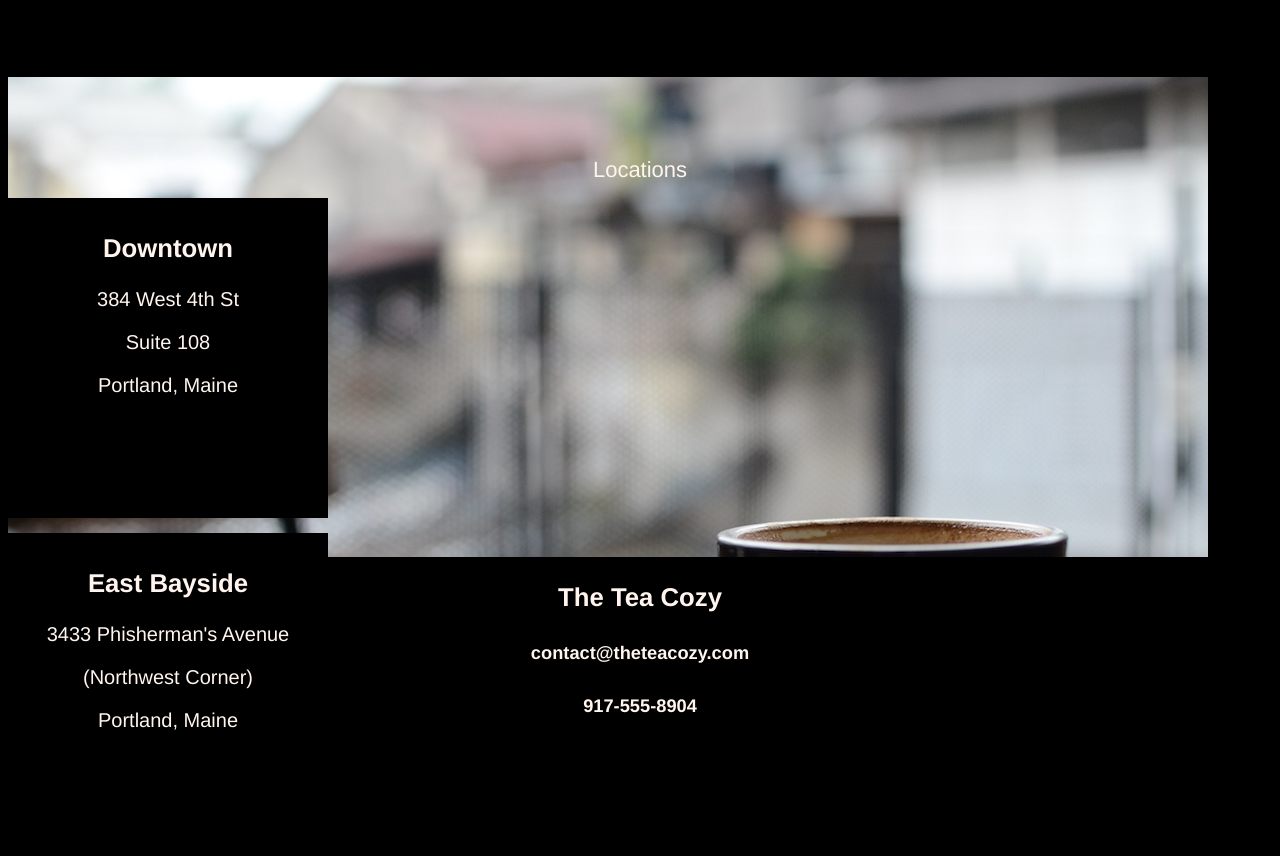
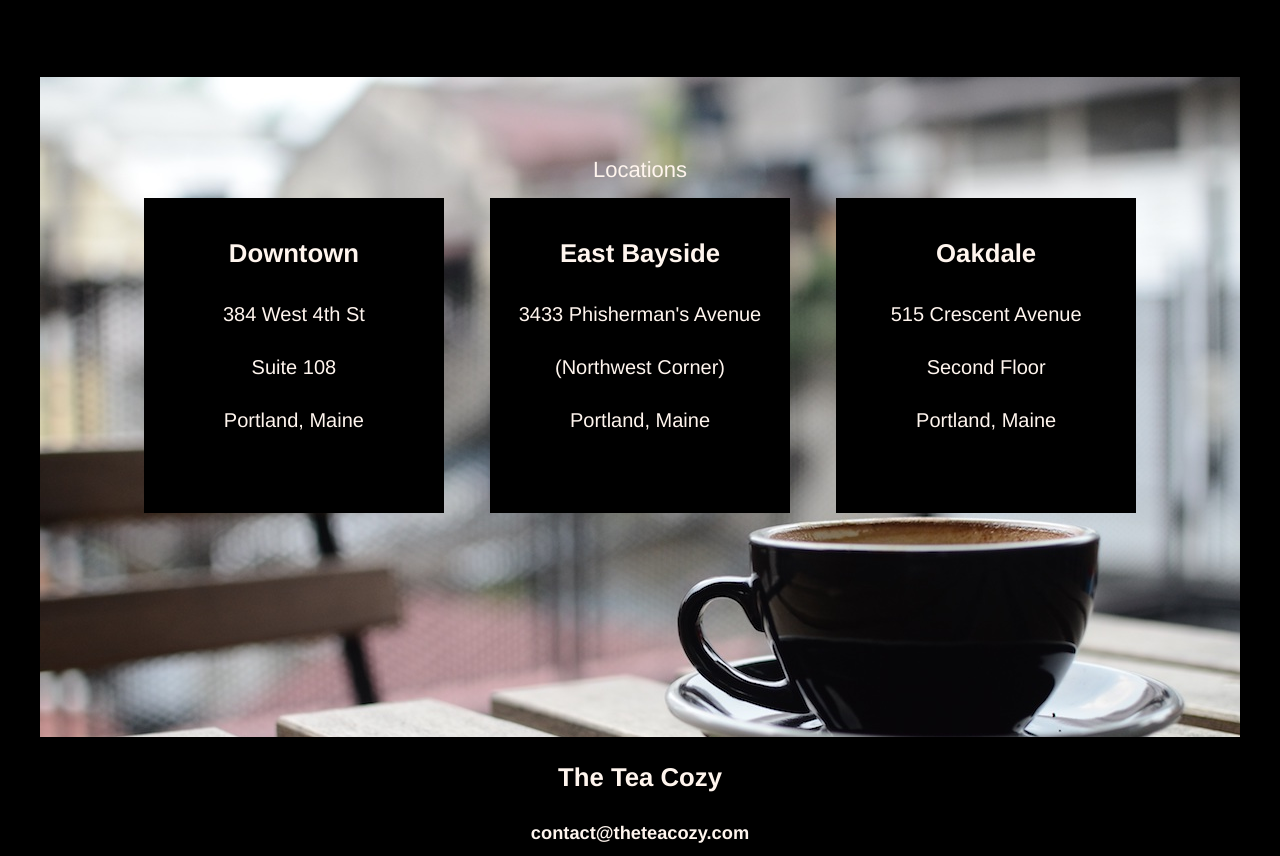
Before and after one commit to 5u5anc/teacozy, a plain HTML site: page index.html in a window 1280 px wide. Shown: the part 1522-2378 px from the top of the page. Drawn offline with Linux system fonts and the light colour scheme.

Commit message:
Update style.css

```diff
--- a/resources/CSS/style.css
+++ b/resources/CSS/style.css
@@ -71,6 +71,7 @@ h4 {
   background-color: black;
   font-family: Helvetica;
 
+
 }
 
 .box h2 {
@@ -89,6 +90,7 @@ h4 {
   width: 1000px;
   margin: auto;
   padding: 80px 0px;
+  flex-wrap: wrap;
 }
 
 .middlecontent .middle-content-box {
@@ -106,35 +108,37 @@ h4 {
 
 /*********** covers all End Content styles here ***********/
 
+
 .endcontent {
-  padding-top: 80px;
-  background-repeat: no-repeat;
-  position: relative;
+  width: 1200px;
+  margin: auto;
+  padding: 80px 0px;
+  flex-wrap: wrap;
   background-image: url(../images/img-locations-background.jpg);
-  height: 400px;
+  height: 500px;
 }
 
 .locate {
-  margin-top: 15px;
-  margin-right: 40px;
+  margin: 15px 20px 0px 20px;
   background-color: black;
   width: 300px;
   height: 300px;
-  padding: 10px;
-  align-items: center;
+  display: inline-block;
+  padding-top: 15px;
 }
 
-.heady {
+.endcontent h2 {
+  text-align: center;
   margin-bottom: 10px;
-  width: 100%;
-  display: block;
 }
 
 .locate p {
+  padding-top: 10px;
   font-weight: lighter;
   font-size: 20px;
   align-content: center;
 }
+
 
 
 /*********** covers Footer Content styles here ***********/
```
